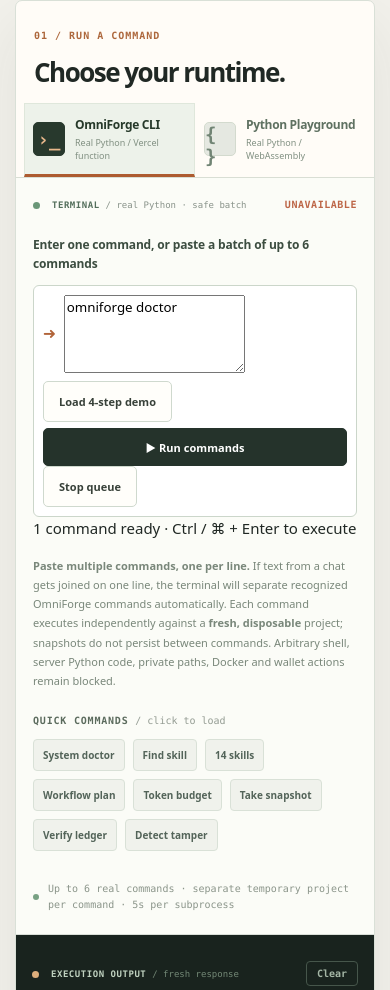
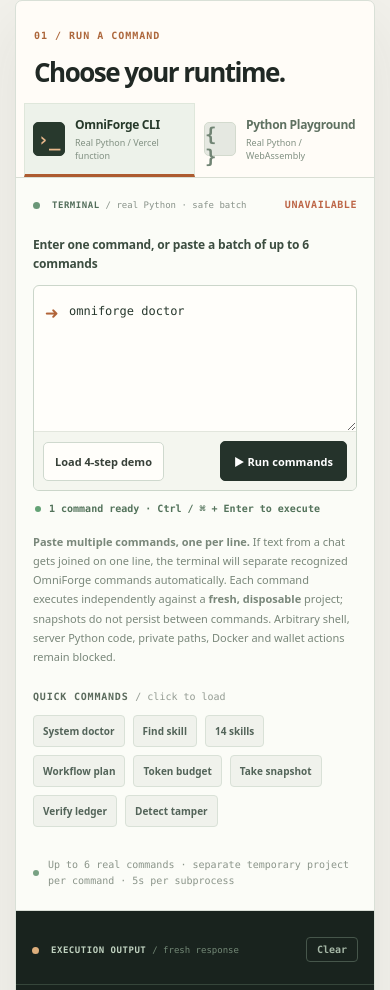
Before and after one commit to muhdmunir961-byte/omniforge, a plain HTML site: page web-preview/terminal.html in a window 390 px wide. Shown: the part 614-1604 px from the top of the page. Drawn offline with Linux system fonts and the light colour scheme; no server answers.

Commit message:
style(terminal): comfortable multiline input, one-click tour and readable mobile output

```diff
--- a/web-preview/terminal.css
+++ b/web-preview/terminal.css
@@ -127,3 +127,109 @@
 @media(prefers-reduced-motion:reduce){
   *{transition:none!important}
 }
+
+
+/* Multi-command execution editor: independent subprocesses, not a shell. */
+.command-batch{
+  display:flex;
+  flex-direction:column;
+  align-items:stretch;
+  gap:0;
+  padding:0;
+  overflow:hidden;
+  position:relative;
+  background:#fffefa;
+}
+.command-batch > .prompt{
+  position:absolute;
+  left:14px;
+  top:15px;
+  z-index:1;
+  font-size:22px;
+  color:#b16439;
+  pointer-events:none;
+}
+.command-batch #commandInput{
+  flex:none;
+  width:100%;
+  min-width:0;
+  min-height:125px;
+  max-height:290px;
+  resize:vertical;
+  border:0;
+  border-radius:0;
+  outline:0!important;
+  box-shadow:none!important;
+  background:transparent;
+  color:#27382d;
+  padding:15px 16px 16px 42px;
+  font:12.5px/1.85 var(--mono);
+  tab-size:2;
+  white-space:pre;
+  overflow:auto;
+}
+.batch-actions{
+  display:flex;
+  justify-content:space-between;
+  align-items:center;
+  flex-wrap:wrap;
+  gap:8px;
+  border-top:1px solid #e2e6dd;
+  padding:10px;
+  background:#f4f6ef;
+}
+.batch-actions .action-outline{
+  min-height:39px;
+  font-size:11px;
+  white-space:nowrap;
+  background:#fffefa;
+  padding:9px 12px;
+}
+.batch-actions #runCli{min-height:40px;font-size:11px;margin-left:auto}
+.batch-actions .stop-queue{
+  border-color:#ccaa97;
+  background:#fcf2ea;
+  color:#925433;
+}
+.batch-actions .stop-queue[hidden]{display:none!important}
+.batch-hint{
+  margin-top:9px;
+  display:flex;
+  gap:8px;
+  align-items:center;
+  color:#53735b;
+  font:600 10px/1.65 var(--mono);
+}
+.batch-hint::before{
+  content:"";
+  display:inline-block;
+  width:6px;height:6px;
+  border-radius:50%;
+  background:#63a275;
+  flex:none;
+}
+.batch-hint.invalid{color:#a55032}
+.batch-hint.invalid::before{background:#c3633e}
+.command-batch:focus-within{border-color:#b47b51;box-shadow:0 0 0 3px #c0815320}
+.console-output{
+  scrollbar-width:thin;
+  scrollbar-color:#698575 #1b2a21;
+}
+@media(max-width:1120px){
+  .command-batch .execute-button{width:auto;margin-top:0}
+}
+@media(max-width:560px){
+  .command-batch #commandInput{
+    font-size:12px;
+    line-height:1.8;
+    min-height:145px;
+    padding-left:35px;
+  }
+  .command-batch>.prompt{left:11px;top:15px}
+  .batch-actions{padding:9px;gap:7px}
+  .batch-actions .action-outline{padding:9px 11px}
+  .batch-actions #runCli{min-width:118px;margin-top:0}
+  .batch-hint{font-size:10px;margin:10px 2px 0;line-height:1.55}
+  .console-output{font-size:12px;line-height:1.7}
+  .result-meta{gap:6px;flex-wrap:wrap}
+}
```
